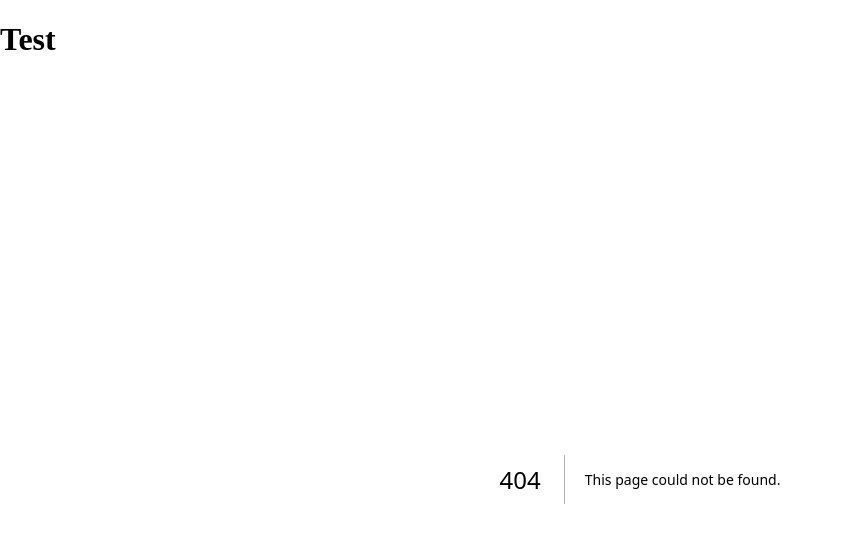
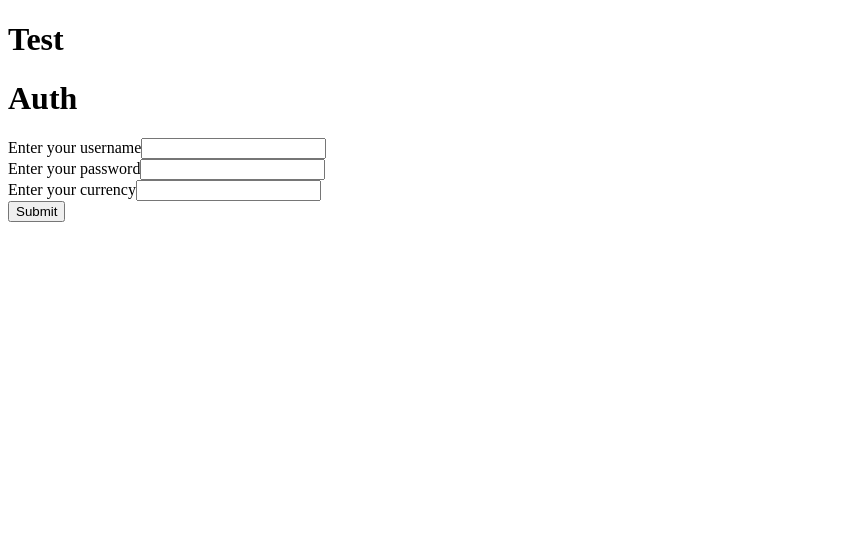
Before and after one commit to caard0s0/vanguard-client, a Next.js app: page /auth/signin in a window 1280 px wide. Before the commit this address had no page. Shown: the top 542 px of the page, without its empty margins (0-843 px from the left). Built offline with nearby package versions, Linux system fonts and the light colour scheme.

Commit message:
feat: User SignIn
adding functionality of a user sign in

```diff
--- a/package.json
+++ b/package.json
@@ -1,6 +1,10 @@
 {
   "name": "united-atomic-bank-client",
-  "version": "0.1.0",
+  "version": "1.0.0",
+  "author": {
+    "name": "Vinicius Cardoso",
+    "email": "cardoso.business.ctt@gmail.com"
+  },
   "private": true,
   "scripts": {
     "dev": "next dev",
--- /dev/null
+++ b/src/app/auth/signin/page.tsx
@@ -0,0 +1,93 @@
+'use client';
+
+import { useRouter } from 'next/navigation';
+import { useState } from 'react';
+
+export default function SignIn() {
+    const [formData, setFormData] = useState({
+        username: '',
+        password: '',
+        currency: '',
+    });
+
+    const router = useRouter();
+
+    const handleChange = (e: any) => {
+        const { name, value } = e.target;
+        setFormData({ ...formData, [name]: value });
+    };
+
+    const handleSubmit = async (e: any) => {
+        e.preventDefault();
+
+        try {
+            const res = await fetch('http://localhost:8080/users/login', {
+                method: 'POST',
+                headers: {
+                    'Content-Type': 'application/json',
+                },
+                body: JSON.stringify(formData),
+            });
+
+            const data = res.json().then(response => {
+                const createAccount = async () => {
+                    const response1 = await fetch(
+                        'http://localhost:8080/accounts',
+                        {
+                            method: 'POST',
+                            headers: {
+                                Accept: 'application/json',
+                                'Content-Type': 'application/json',
+                                authorization: `bearer ${response.access_token}`,
+                            },
+                            body: JSON.stringify(formData),
+                        }
+                    );
+
+                    if (response1.ok) {
+                        router.push('http://localhost:3000/account');
+                    }
+                };
+                createAccount();
+            });
+        } catch (err) {
+            console.log(err);
+        }
+    };
+
+    return (
+        <div>
+            <form onSubmit={handleSubmit}>
+                <div>
+                    <label>Enter your username</label>
+                    <input
+                        type="text"
+                        name="username"
+                        value={formData.username}
+                        onChange={handleChange}
+                    />
+                </div>
+                <div>
+                    <label>Enter your password</label>
+                    <input
+                        type="password"
+                        name="password"
+                        value={formData.password}
+                        onChange={handleChange}
+                    />
+                </div>
+                <div>
+                    <label>Enter your currency</label>
+                    <input
+                        type="text"
+                        name="currency"
+                        value={formData.currency}
+                        onChange={handleChange}
+                    />
+                </div>
+
+                <button type="submit">Submit</button>
+            </form>
+        </div>
+    );
+}
```
Also changed, not shown: src/app/account/page.tsx (+1 -8 lines), 2 other files (tests, documents, lock files or other folders).
